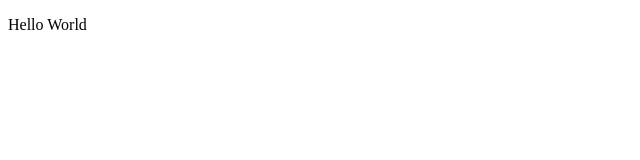
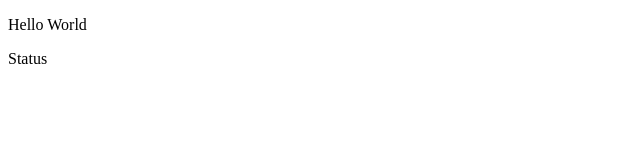
Before and after one commit to AntonBlakeKing/lessons, a plain HTML site: page lessons 1/index.html in a window 1280 px wide. Shown: the full height of the page, 0-640 px from the left. Drawn offline with Linux system fonts and the light colour scheme.

Commit message:
test line added

```diff
--- a/lessons 1/index.html
+++ b/lessons 1/index.html
@@ -7,5 +7,6 @@
 </head>
 <body>
     <p>Hello World</p>
+    <p>Status</p>
 </body>
 </html>
```
